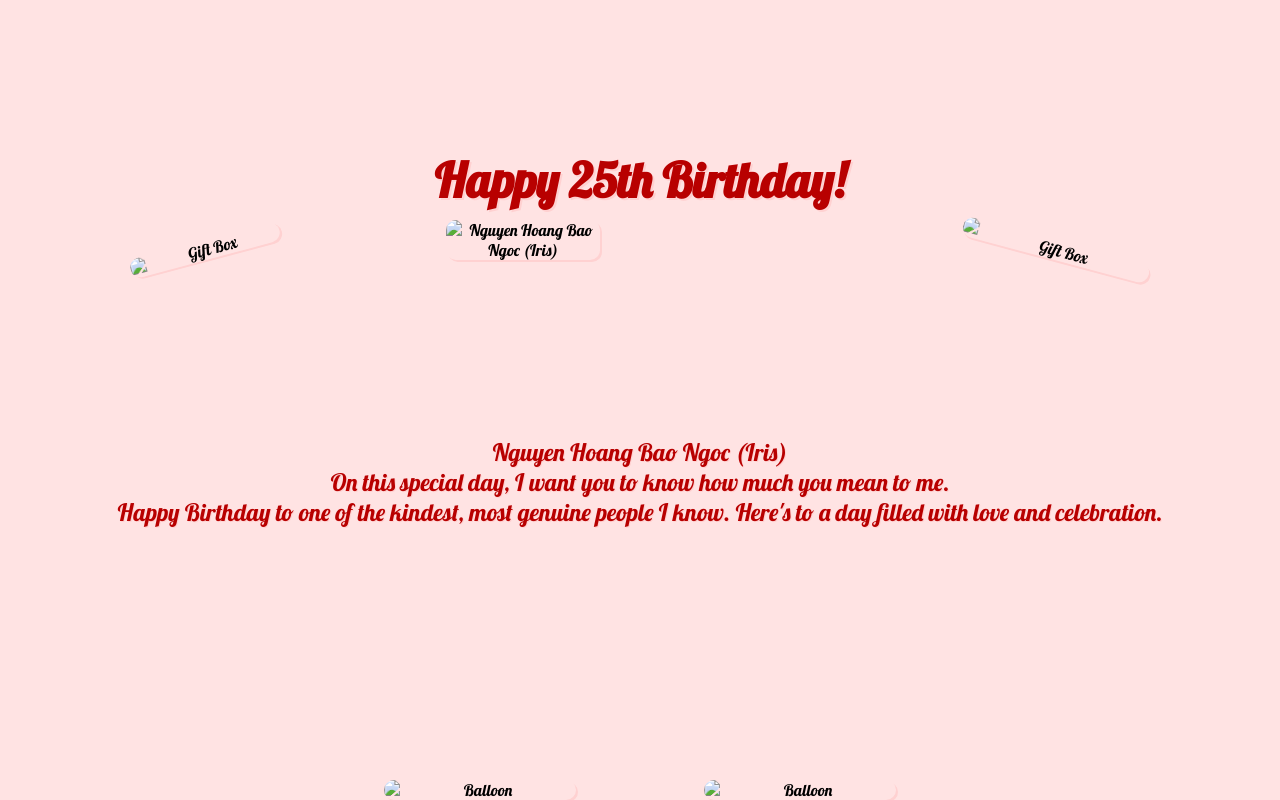
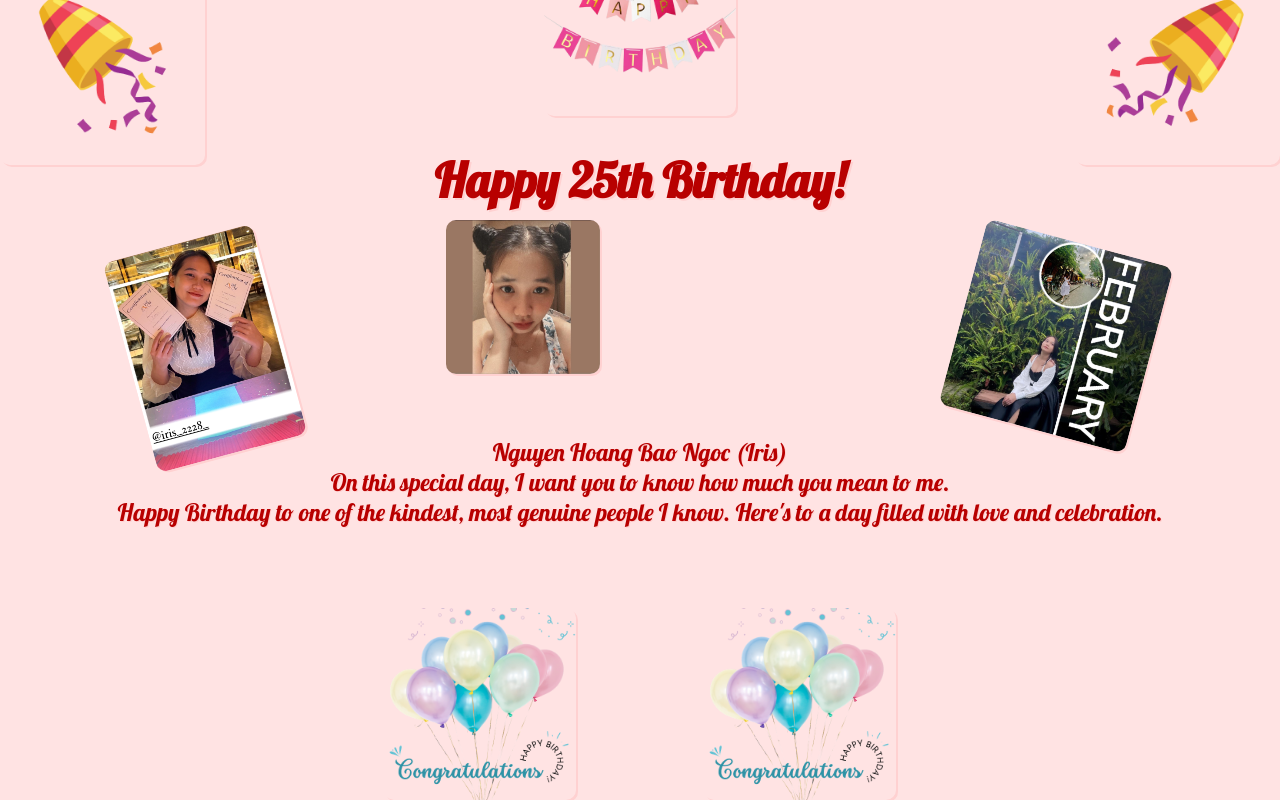
Before and after one commit to callmezeros/nguyenhoangbaongoc, a plain HTML site: page index.html in a window 1280 px wide. Drawn offline with Linux system fonts and the light colour scheme.

Commit message:
Update index.html

```diff
--- a/index.html
+++ b/index.html
@@ -105,13 +105,13 @@
 
   <body>
     <h1>Happy 25th Birthday!</h1>
-    <img class="profile-pic" src="iris.jpg" alt="Nguyen Hoang Bao Ngoc (Iris)">
+    <img class="profile-pic" src="./imgs/iris.jpg" alt="Nguyen Hoang Bao Ngoc (Iris)">
     <p>Nguyen Hoang Bao Ngoc (Iris)
     <br>On this special day, I want you to know how much you mean to me.<br>Happy Birthday to one of the kindest, most genuine people I know. Here's to a day filled with love and celebration.</p>
-    <img class="balloon1" src="balloon1.png" alt="Balloon">
-    <img class="balloon2" src="balloon2.png" alt="Balloon">
-    <img class="balloon3" src="daychuhappybirthday.png" alt="Balloon">
-    <img class="giftbox1" src="irisleft.jpg" alt="Gift Box">
-    <img class="giftbox2" src="irisright.jpg" alt="Gift Box">
-    <img class="firework1" src="firework1.png" alt="Firework">
-    <img class="firework2" src="firework2.png" alt="Firework">
+    <img class="balloon1" src="./imgs/balloon1.png" alt="Balloon">
+    <img class="balloon2" src="./imgs/balloon2.png" alt="Balloon">
+    <img class="balloon3" src="./imgs/daychuhappybirthday.png" alt="Balloon">
+    <img class="giftbox1" src="./imgs/irisleft.jpg" alt="Gift Box">
+    <img class="giftbox2" src="./imgs/irisright.jpg" alt="Gift Box">
+    <img class="firework1" src="./imgs/firework1.png" alt="Firework">
+    <img class="firework2" src="./imgs/firework2.png" alt="Firework">
```
